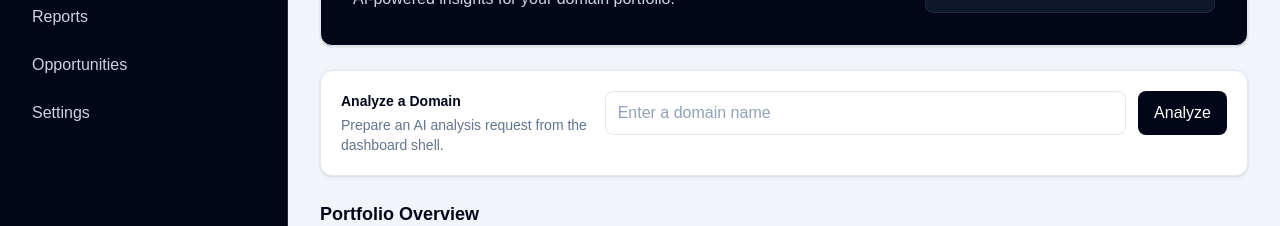
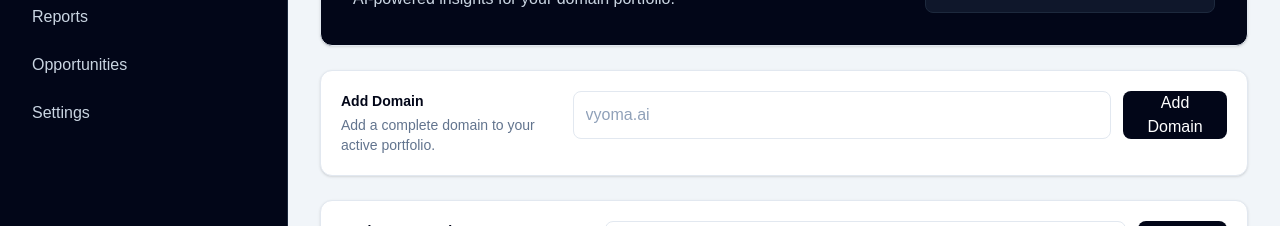
Before and after one commit to tomjin1984-gif/hi-domains, a Next.js app: page /dashboard in a window 1280 px wide. Shown: the part 237-463 px from the top of the page. Built offline with nearby package versions, Linux system fonts and the light colour scheme; no server answers.

Commit message:
feat: add domain creation

```diff
--- a/src/app/dashboard/page.tsx
+++ b/src/app/dashboard/page.tsx
@@ -1,4 +1,5 @@
 import {
+  AddDomainCard,
   AnalyzeCard,
   DashboardHeader,
   DashboardSidebar,
@@ -40,6 +41,7 @@ export default async function DashboardPage() {
           <main className="px-4 py-5 sm:px-6 lg:px-8 lg:py-8">
             <div className="mx-auto max-w-7xl space-y-6">
               <WelcomeCard />
+              <AddDomainCard />
               <AnalyzeCard />
 
               <section>
--- /dev/null
+++ b/src/components/add-domain.tsx
@@ -0,0 +1,150 @@
+"use client";
+
+import type { FormEvent } from "react";
+import { useMemo, useState } from "react";
+import { useRouter } from "next/navigation";
+import { createClient } from "@/lib/supabase/client";
+
+type RequestStatus = "idle" | "loading" | "success" | "error";
+
+type ParsedDomain = {
+  domain: string;
+  extension: string;
+};
+
+function normalizeDomainInput(value: string) {
+  return value.trim().toLowerCase().replace(/^https?:\/\//, "").split(/[/?#]/)[0] ?? "";
+}
+
+function parseDomainInput(value: string): ParsedDomain | null {
+  const normalized = normalizeDomainInput(value);
+
+  if (!normalized || normalized.includes(" ") || normalized.includes("@")) {
+    return null;
+  }
+
+  const labels = normalized.split(".");
+
+  if (labels.length < 2 || labels.some((label) => label.length === 0)) {
+    return null;
+  }
+
+  const extension = labels.at(-1);
+  const domain = labels.slice(0, -1).join(".");
+
+  if (!domain || !extension) {
+    return null;
+  }
+
+  return {
+    domain,
+    extension: `.${extension}`,
+  };
+}
+
+export function AddDomain() {
+  const router = useRouter();
+  const [input, setInput] = useState("");
+  const [status, setStatus] = useState<RequestStatus>("idle");
+  const [message, setMessage] = useState<string | null>(null);
+  const parsedDomain = useMemo(() => parseDomainInput(input), [input]);
+
+  async function handleSubmit(event: FormEvent<HTMLFormElement>) {
+    event.preventDefault();
+
+    if (!parsedDomain) {
+      setStatus("error");
+      setMessage("Enter a complete domain such as vyoma.ai.");
+      return;
+    }
+
+    setStatus("loading");
+    setMessage(null);
+
+    const supabase = createClient();
+
+    const {
+      data: { user },
+      error: userError,
+    } = await supabase.auth.getUser();
+
+    if (userError || !user) {
+      setStatus("error");
+      setMessage("You must be signed in to add a domain.");
+      return;
+    }
+
+    const { error } = await supabase.from("domains").insert({
+      user_id: user.id,
+      domain: parsedDomain.domain,
+      extension: parsedDomain.extension,
+      status: "active",
+    });
+
+    if (error) {
+      setStatus("error");
+      setMessage(error.message || "Failed to add domain.");
+      return;
+    }
+
+    setInput("");
+    setStatus("success");
+    setMessage(`${parsedDomain.domain}${parsedDomain.extension} added to your portfolio.`);
+    router.refresh();
+  }
+
+  return (
+    <form className="w-full space-y-4 lg:max-w-3xl" onSubmit={handleSubmit}>
+      <div className="flex w-full flex-col gap-3 sm:flex-row">
+        <label className="sr-only" htmlFor="add-domain-input">
+          Domain
+        </label>
+        <input
+          id="add-domain-input"
+          name="domain"
+          type="text"
+          value={input}
+          onChange={(event) => {
+            setInput(event.target.value);
+            setStatus("idle");
+            setMessage(null);
+          }}
+          placeholder="vyoma.ai"
+          autoComplete="off"
+          className="min-h-11 w-full rounded-lg border border-slate-200 px-3 text-sm text-slate-950 outline-none transition placeholder:text-slate-400 focus:border-teal-300 focus:ring-4 focus:ring-teal-100 sm:min-w-80"
+        />
+        <button
+          type="submit"
+          disabled={status === "loading"}
+          className="min-h-11 rounded-lg bg-slate-950 px-4 text-sm font-semibold text-white transition hover:bg-slate-800 disabled:cursor-not-allowed disabled:bg-slate-300"
+        >
+          {status === "loading" ? "Adding..." : "Add Domain"}
+        </button>
+      </div>
+
+      {parsedDomain ? (
+        <div className="grid gap-2 text-sm text-slate-600 sm:grid-cols-2">
+          <p>
+            <span className="font-medium text-slate-950">Domain:</span> {parsedDomain.domain}
+          </p>
+          <p>
+            <span className="font-medium text-slate-950">Extension:</span>{" "}
+            {parsedDomain.extension}
+          </p>
+        </div>
+      ) : null}
+
+      {status === "error" && message ? (
+        <p role="alert" className="rounded-lg bg-red-50 px-3 py-2 text-sm text-red-700">
+          {message}
+        </p>
+      ) : null}
+
+      {status === "success" && message ? (
+        <p role="status" className="rounded-lg bg-teal-50 px-3 py-2 text-sm text-teal-700">
+          {message}
+        </p>
+      ) : null}
+    </form>
+  );
+}
--- a/src/components/dashboard.tsx
+++ b/src/components/dashboard.tsx
@@ -1,4 +1,5 @@
 import Link from "next/link";
+import { AddDomain } from "@/components/add-domain";
 import { DomainAnalyzer } from "@/components/domain-analyzer";
 import type { Domain } from "@/lib/domains";
 import type { UserProfile } from "@/lib/user";
@@ -209,6 +210,22 @@ export function AnalyzeCard() {
   );
 }
 
+export function AddDomainCard() {
+  return (
+    <section className="rounded-xl border border-slate-200 bg-white p-5 shadow-sm">
+      <div className="flex flex-col gap-4 lg:flex-row lg:items-start lg:justify-between">
+        <div>
+          <p className="text-sm font-semibold text-slate-950">Add Domain</p>
+          <p className="mt-1 text-sm text-slate-500">
+            Add a complete domain to your active portfolio.
+          </p>
+        </div>
+        <AddDomain />
+      </div>
+    </section>
+  );
+}
+
 export function StatCard({ label, value, accent }: StatCardProps) {
   const accentClasses = {
     teal: "bg-teal-50 text-teal-700 ring-teal-100",
```
